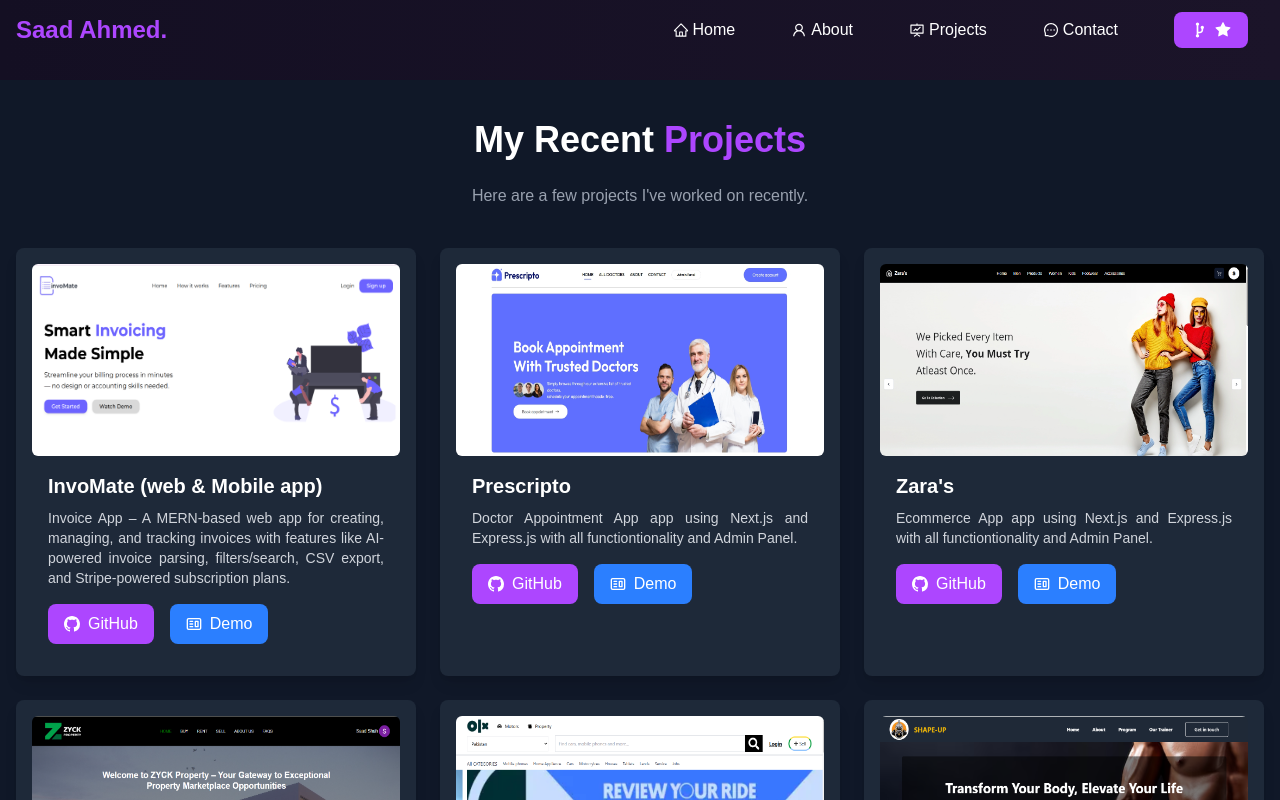
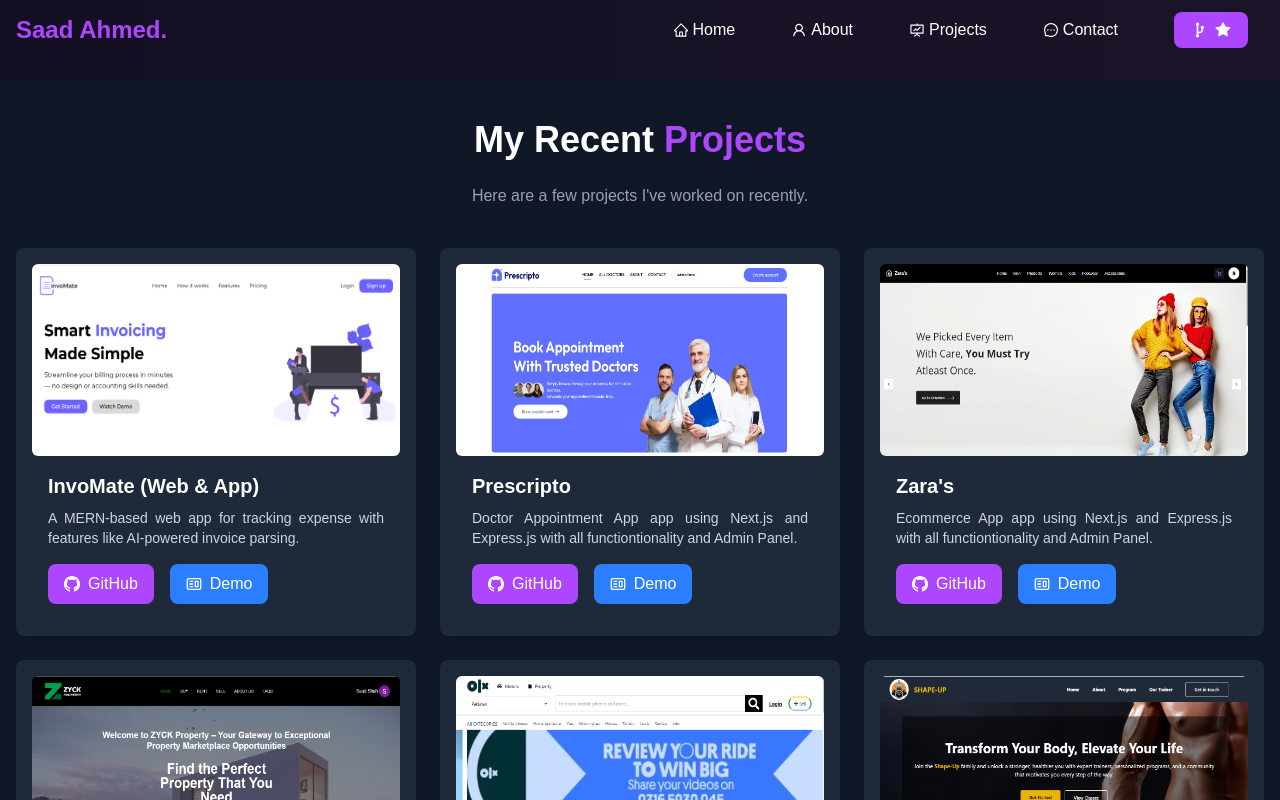
Before and after one commit to saadahmedsa/Portfolio-web, a Next.js app: page /Project in a window 1280 px wide. Shown: the top 800 px of the page. Built offline with nearby package versions, Linux system fonts and the light colour scheme.

Commit message:
set project desription

```diff
--- a/src/components/Projects/Projects.jsx
+++ b/src/components/Projects/Projects.jsx
@@ -31,7 +31,7 @@ function Projects() {
         <div className="grid grid-cols-1 md:grid-cols-2 lg:grid-cols-3 gap-6">
           {[
             {
-            img: Invo, title: "InvoMate (web & Mobile app)", desc: "Invoice App  – A MERN-based web app for creating, managing, and tracking invoices with features like AI-powered invoice parsing, filters/search, CSV export, and Stripe-powered subscription plans.", demo: "https://invoice-parser-accountant-agent-91u.vercel.app/",gh:""
+            img: Invo, title: "InvoMate (Web & App)", desc: "A MERN-based web app for tracking expense with features like AI-powered invoice parsing.", demo: "https://invoice-parser-accountant-agent-91u.vercel.app/",gh:""
           },
             {
             img: App, title: "Prescripto", desc: "Doctor Appointment App app using Next.js and Express.js with all functiontionality and Admin Panel.", demo: "https://prescripto-clone.vercel.app/",gh:"https://github.com/SaadAhmedSA/Prescripto-clone"
```
